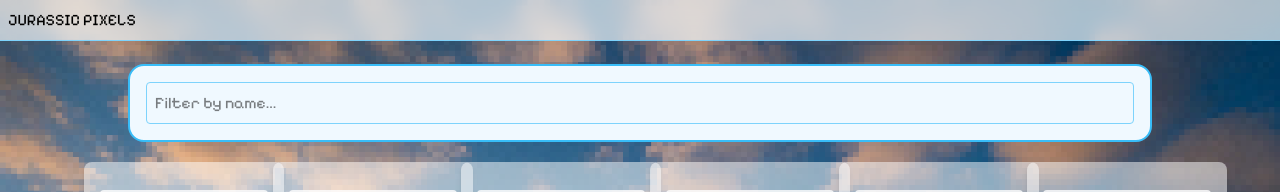
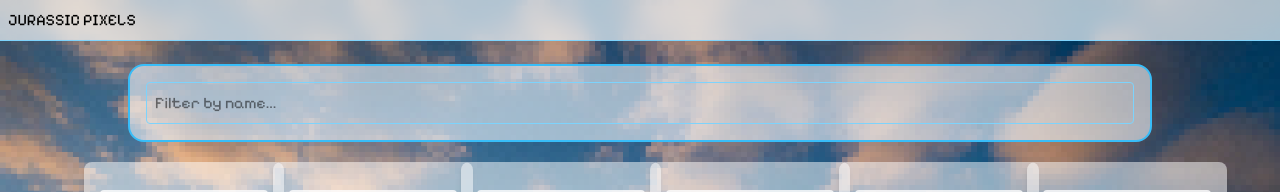
Before and after one commit to martsdag/jurassic-pixels, a Vue app: page / in a window 1280 px wide. Shown: the top 192 px of the page. Built offline with nearby package versions, Linux system fonts and the light colour scheme.

Commit message:
fix style of input

```diff
--- a/src/components/DinosaurFilter/DinosaurFilter.vue
+++ b/src/components/DinosaurFilter/DinosaurFilter.vue
@@ -7,7 +7,7 @@
       aria-label="Filter dinosaurs by name"
       autocomplete="off"
       enterkeyhint="search"
-      class="p-2 border border-sky-300 rounded w-full"
+      class="p-2 border border-sky-300 rounded w-full bg-transparent focus:outline-none focus:ring-1 focus:ring-sky-500"
       autocapitalize="none"
       spellcheck="false"
       v-model="model"
--- a/src/views/Home/ViewHome.vue
+++ b/src/views/Home/ViewHome.vue
@@ -1,6 +1,6 @@
 <template>
   <BasePage>
-    <div class="mt-16 mx-16 mb-0 bg-sky-50 border-2 border-sky-400 rounded-2xl">
+    <div class="mt-16 mx-16 mb-0 bg-sky-50/60 border-2 border-sky-400 rounded-2xl">
       <DinosaurFilter v-model="filter.filterText" />
     </div>
 
```
